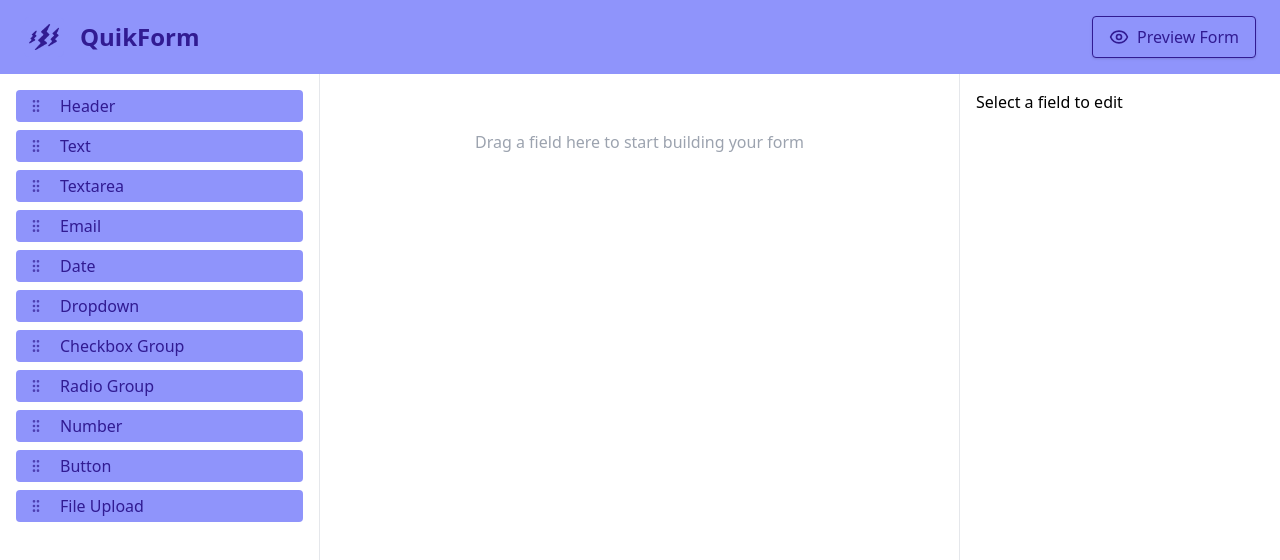
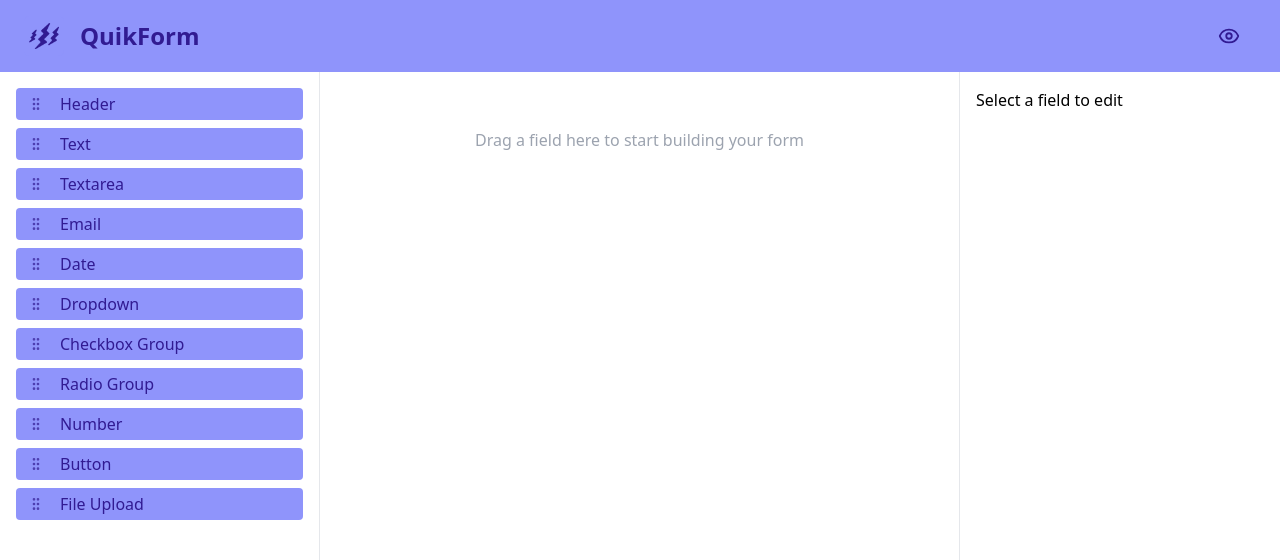
Before and after one commit to meghavx/QuikForm, a React (Vite) app: page / in a window 1280 px wide. Shown: the top 560 px of the page. Built offline with nearby package versions, Linux system fonts and the light colour scheme.

Commit message:
Modify Preview/Exit Preview Icon styling

```diff
--- a/src/components/Header.jsx
+++ b/src/components/Header.jsx
@@ -26,11 +26,10 @@ export default function Header() {
       <div className="ml-auto">
         <button
           onClick={togglePreview}
-          className="flex items-center gap-2 px-4 py-2 bg-[#8F94FB] text-[#311B92] border border-[#311B92] font-medium rounded shadow hover:brightness-95 transition"
+          className="px-4 py-2 text-[#311B92] transition hover:scale-105"
           title={preview ? 'Exit Preview' : 'Preview Form'}
         >
-          {preview ? <EyeOff size={20} /> : <Eye size={20} />}
-          {preview ? 'Exit Preview' : 'Preview Form'}
+          {preview ? <EyeOff size={22} /> : <Eye size={22} />}
         </button>
       </div>
     </header>
```
